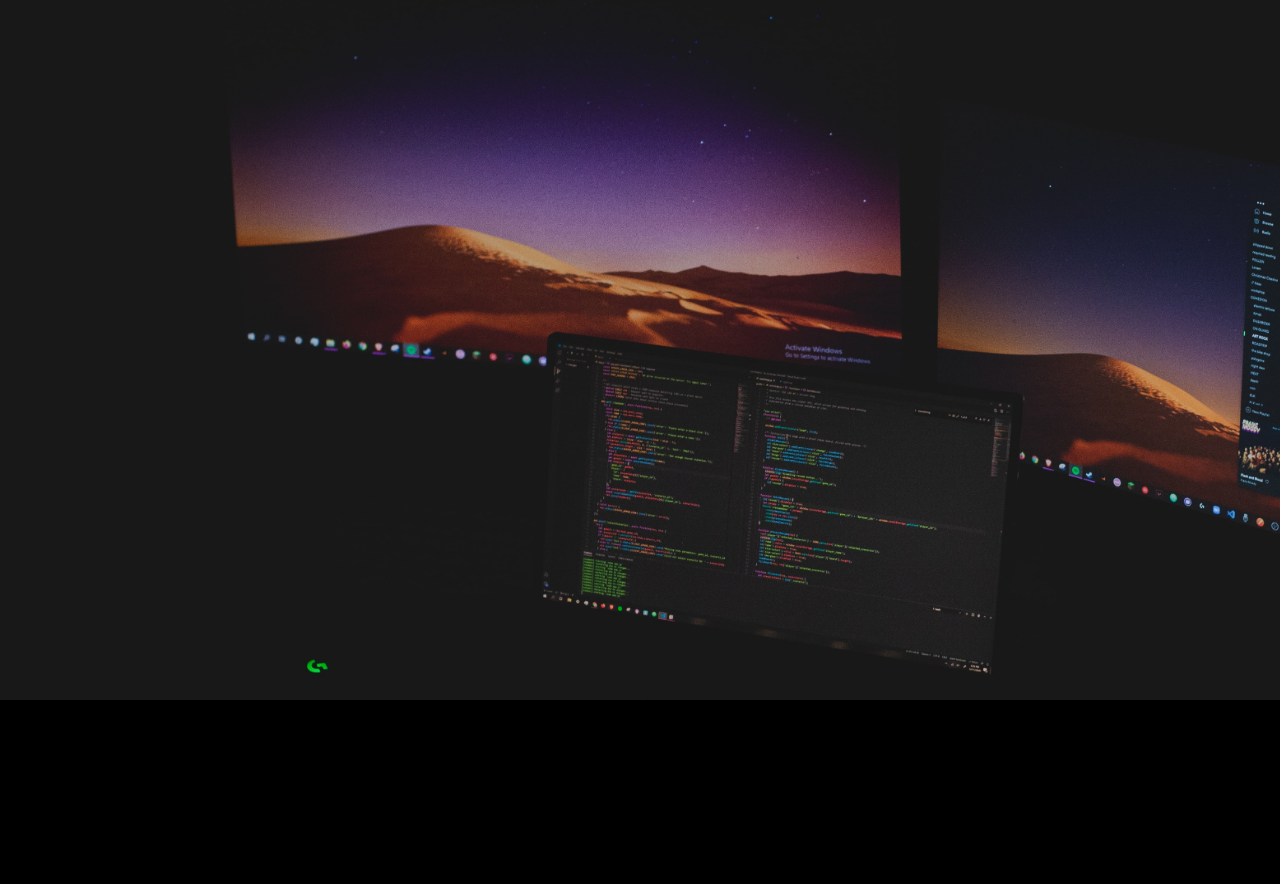
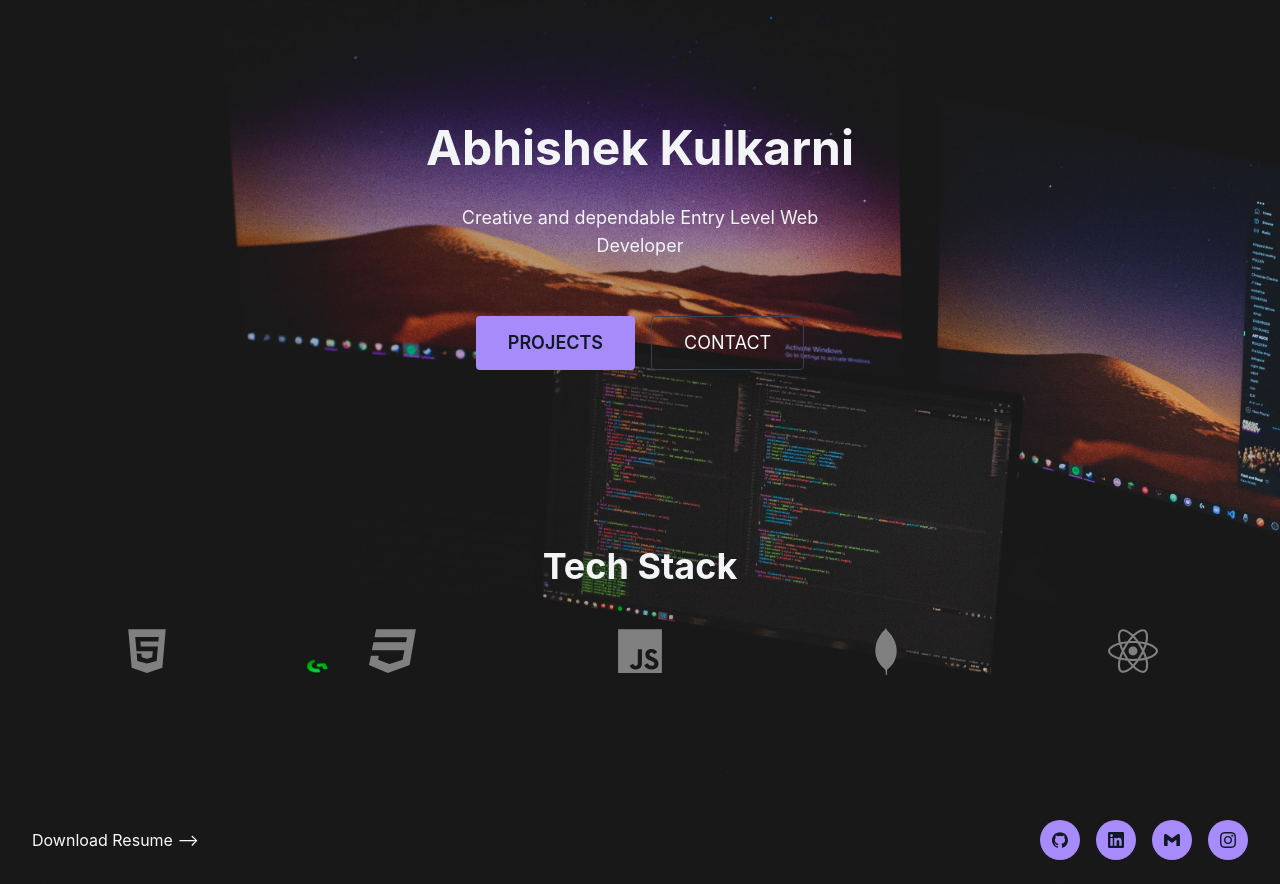
Before and after one commit to Abhishekkulkarni1997/portfoliosite, a React (Create React App) app: page / in a window 1280 px wide. Before the commit this address had no page. Shown: the part 100-984 px from the top of the page. Before the commit the page ends 800 px from the top, so only its background shows below. Built offline with nearby package versions, Linux system fonts and the light colour scheme.

Commit message:
resume download and minor changes

```diff
--- a/src/App.js
+++ b/src/App.js
@@ -7,6 +7,7 @@ function App() {
   return (
     <>
       <Routes>
+        <Route path="/" element={<Home />} />
         <Route path="/home" element={<Home />} />
         <Route path="/About" element={<About />} />
         <Route path="/Projects" element={<Projects />} />
--- a/src/Components/Footer.jsx
+++ b/src/Components/Footer.jsx
@@ -1,26 +1,27 @@
 import React from 'react'
 import {Link} from "react-router-dom"
 import { SiInstagram,SiGithub, SiLinkedin, SiGmail } from "react-icons/si";
+import Resume from "../resources/AbhishekKulkarniRESUME.pdf"
 
 function Footer() {
   return (
         <footer className="bg-transparent text-gray-50 h-[80px]">
             <div className="container flex flex-col p-4 mx-auto md:px-8 py-2 lg:flex-row content-center divide-gray-400">
                 <ul className="self-center py-6 space-y-4 text-center sm:flex sm:space-y-0 sm:justify-around sm:space-x-4 lg:flex-1 lg:justify-start">
-                    <li className='hover:text-violet-400'><Link to="/about">Lets connect over &#10230; </Link></li>
+                    <li className='hover:text-violet-400'><a href={Resume} download="Resume" >Download Resume &#10230; </a></li>
                 </ul>
                 <div className="flex flex-col justify-center pt-6 lg:pt-0">
                     <div className="flex justify-center space-x-4">
-                        <Link rel="noopener noreferrer" to="https://github.com/Abhishekkulkarni1997" title="Github" className="flex items-center justify-center w-8 h-8 rounded-full sm:w-10 sm:h-10 bg-violet-400 text-gray-900">
+                        <Link rel="noopener noreferrer" to="https://github.com/Abhishekkulkarni1997" title="Github" className="flex items-center justify-center w-8 h-8 rounded-full sm:w-10 sm:h-10 bg-violet-400 text-gray-900 hover:bg-violet-300">
                         <SiGithub/>
                         </Link>
-                        <Link rel="noopener noreferrer" to="https://www.linkedin.com/in/abhishek-kulkarni-b5390a129/" title="LinkedIn" className="flex items-center justify-center w-8 h-8 rounded-full sm:w-10 sm:h-10 bg-violet-400 text-gray-900">
+                        <Link rel="noopener noreferrer" to="https://www.linkedin.com/in/abhishek-kulkarni-b5390a129/" title="LinkedIn" className="flex items-center justify-center w-8 h-8 rounded-full sm:w-10 sm:h-10 bg-violet-400 text-gray-900 hover:bg-violet-300">
                         <SiLinkedin/>
                         </Link>
-                        <Link rel="noopener noreferrer"  to="mailto:abhishekkulkarni1997@gmail.com" title="Gmail" className="flex items-center justify-center w-8 h-8 rounded-full sm:w-10 sm:h-10 bg-violet-400 text-gray-900">
+                        <Link rel="noopener noreferrer"  to="mailto:abhishekkulkarni1997@gmail.com" title="Gmail" className="flex items-center justify-center w-8 h-8 rounded-full sm:w-10 sm:h-10 bg-violet-400 text-gray-900 hover:bg-violet-300">
                         <SiGmail/>
                         </Link>
-                        <Link rel="noopener noreferrer" to="https://www.instagram.com/_abhishekkulkarni_/" title="Instagram" className="flex items-center justify-center w-8 h-8 rounded-full sm:w-10 sm:h-10 bg-violet-400 text-gray-900">
+                        <Link rel="noopener noreferrer" to="https://www.instagram.com/_abhishekkulkarni_/" title="Instagram" className="flex items-center justify-center w-8 h-8 rounded-full sm:w-10 sm:h-10 bg-violet-400 text-gray-900 hover:bg-violet-300">
                         <SiInstagram/>
                         </Link>
                     </div>
--- a/src/Components/Hero.jsx
+++ b/src/Components/Hero.jsx
@@ -10,8 +10,8 @@ function Hero() {
                 </h3>
                 <p className="px-8 mt-8 mb-12 text-lg">Creative and dependable Entry Level Web Developer</p>
                 <div className="flex flex-wrap justify-center">
-                    <button className="px-8 py-3 m-2 text-lg font-semibold rounded bg-violet-400 text-gray-900"><Link to="/projects">PROJECTS</Link></button>
-                    <button className="px-8 py-3 m-2 text-lg border rounded text-gray-50 border-gray-700"><Link to="/about">CONTACT</Link></button>
+                    <button className="px-8 py-3 m-2 text-lg font-semibold rounded bg-violet-400 text-gray-900 hover:bg-violet-300"><Link to="/projects">PROJECTS</Link></button>
+                    <button className="px-8 py-3 m-2 text-lg border rounded text-gray-50 border-gray-700 hover:text-violet-400"><Link to="/about">CONTACT</Link></button>
                 </div>
             </div>
             <TechStack/>
--- a/src/Components/Navbar.jsx
+++ b/src/Components/Navbar.jsx
@@ -5,7 +5,7 @@ function Navbar() {
   return (
 
 
-<header className="p-4 bg-transparent text-gray-100">
+<header className="p-4 bg-transparent text-gray-100 sticky top-0 z-40 backdrop-blur supports-backdrop-blur:bg-violet-400 bg-zinc-900 ">
     <div className="container flex justify-between h-16 mx-auto">
       <NavLink rel="noopener noreferrer" to="/home" aria-label="Back to homepage" className="flex items-center p-2" >
         <h5 className='hover:text-violet-400'>@Abhishekkulkarni1997</h5>
```
Also changed, not shown: src/resources/mongodb.png (deleted), 1 other file (tests, documents, lock files or other folders).
